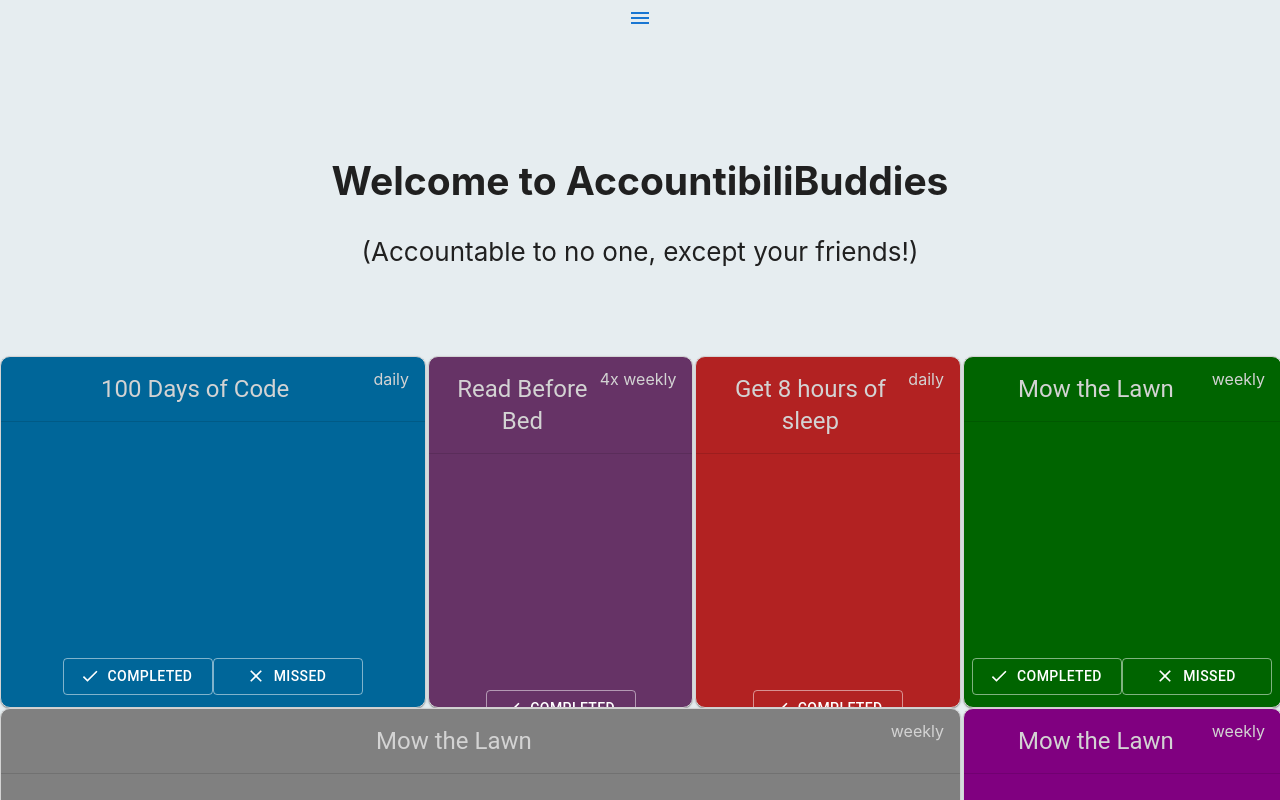
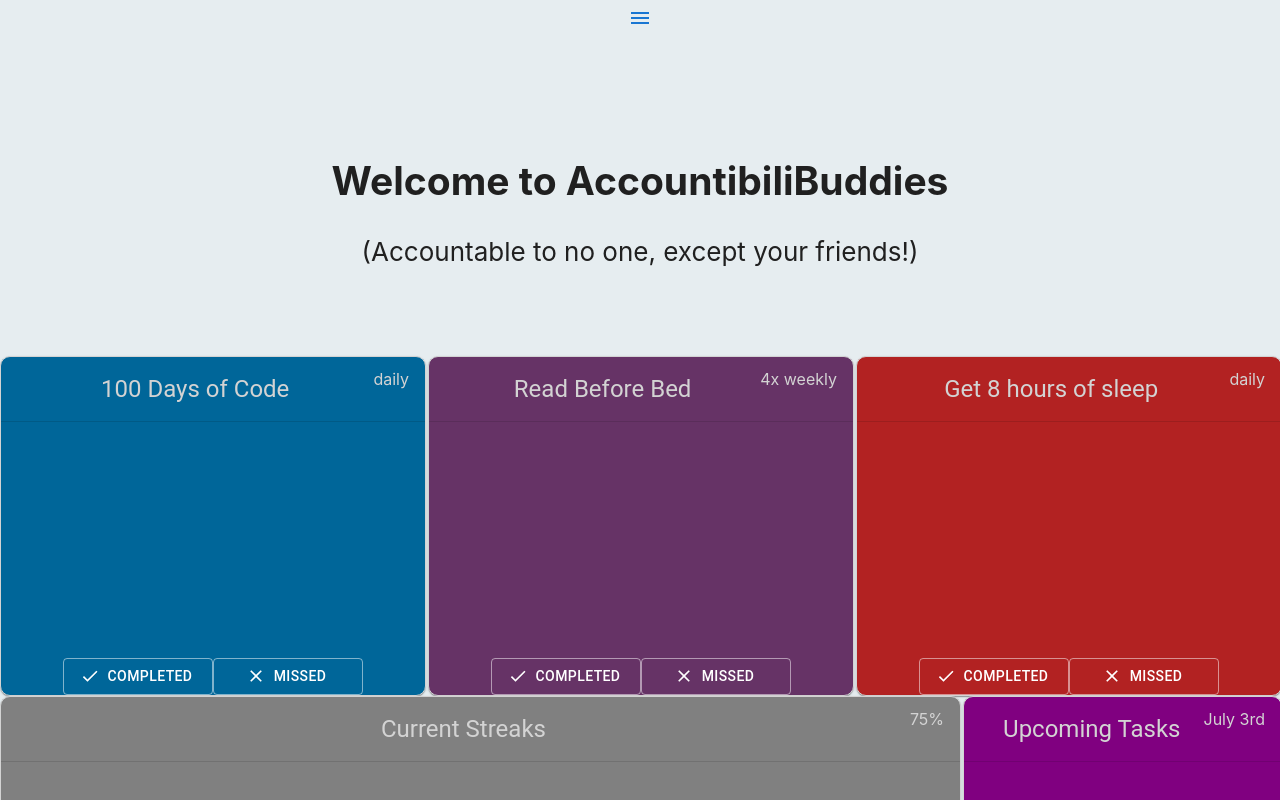
Before and after one commit to MichaelSault/AccountabiliBuddies, a React (Create React App) app in the folder accountabilibuddies/: page /Habits in a window 1280 px wide. Shown: the top 800 px of the page. Built offline with nearby package versions, Linux system fonts and the light colour scheme.

Commit message:
visual changes to the dashboard page

```diff
--- a/accountabilibuddies/src/components/Dashboard.component.js
+++ b/accountabilibuddies/src/components/Dashboard.component.js
@@ -3,6 +3,7 @@ import Grid from '@mui/material/Grid';
 import '../App.css';
 
 import HabitCard from './HabitCard.component';
+import MainCard from './MainCard.component';
 
 
 export default function Dashboard() {
@@ -12,22 +13,19 @@ export default function Dashboard() {
                 <Grid item xs={4}>
                     <HabitCard title="100 Days of Code" secondary="daily" background="#006699" width="200px"/>
                 </Grid>
-                <Grid item xs={2.5}>
+                <Grid item xs={4}>
                     <HabitCard title="Read Before Bed" secondary="4x weekly" background="#663366"/>
                 </Grid>
-                <Grid item xs={2.5}>
+                <Grid item xs={4}>
                     <HabitCard title="Get 8 hours of sleep" secondary="daily" background="firebrick"/>
-                </Grid>
-                <Grid item xs={3}>
-                    <HabitCard title="Mow the Lawn" secondary="weekly" background="darkgreen"/>
                 </Grid>
             </Grid>
             <Grid container spacing={0.5}>
                 <Grid item xs={9}>
-                    <HabitCard title="Mow the Lawn" secondary="weekly" background="grey"/>
+                    <MainCard title="Current Streaks" secondary="75%" background="grey" height="600px"/>
                 </Grid>
                 <Grid item xs={3}>
-                    <HabitCard title="Mow the Lawn" secondary="weekly" background="purple"/>
+                    <MainCard title="Upcoming Tasks" secondary="July 3rd" background="purple" height="600px"/>
                 </Grid>
             </Grid>
 
--- a/accountabilibuddies/src/components/HabitCard.component.js
+++ b/accountabilibuddies/src/components/HabitCard.component.js
@@ -20,6 +20,7 @@ const HabitCard = forwardRef(
             sx = {},
             title,
             width,
+            height,
             ...others
         },
         ref
@@ -27,7 +28,7 @@ const HabitCard = forwardRef(
 
         return (
         <>
-            <MainCard title={title} secondary={secondary} background={background} width={width} />
+            <MainCard title={title} secondary={secondary} background={background} width={width} height={height}/>
         </>
         )
     }
--- a/accountabilibuddies/src/components/MainCard.component.js
+++ b/accountabilibuddies/src/components/MainCard.component.js
@@ -64,6 +64,7 @@ const MainCard = forwardRef(
             sx = {},
             title,
             width,
+            height,
             ...others
         },
         ref
@@ -81,7 +82,7 @@ const MainCard = forwardRef(
                     color: 'lightgrey',
                     background: background,
                     width: '100%',
-                    height: '350px',
+                    height: height,
                     ':hover': {
                     boxShadow: boxShadow ? shadow || '0 2px 14px 0 rgb(32 40 45 / 8%)' : 'inherit'
                     },
```
